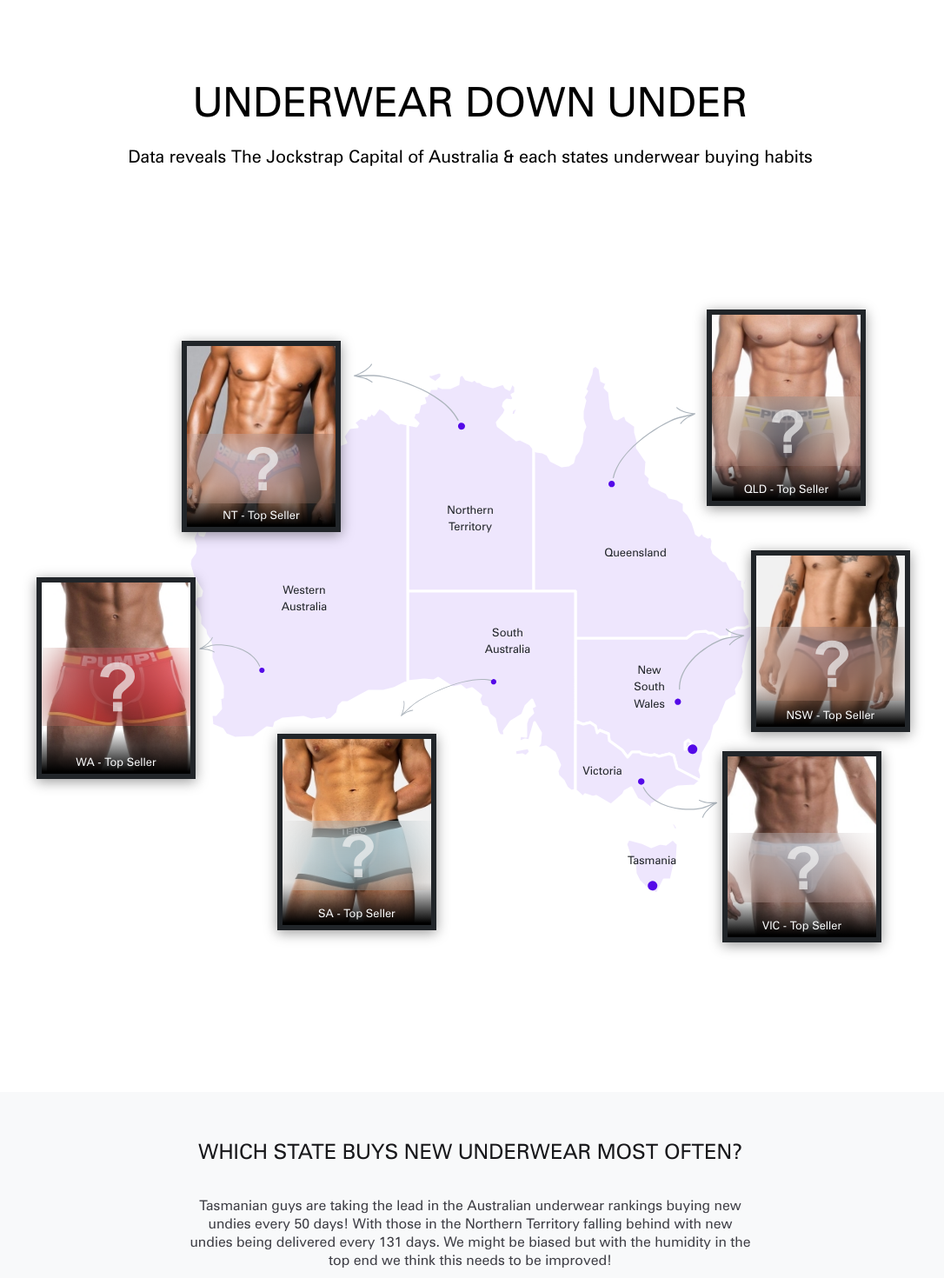
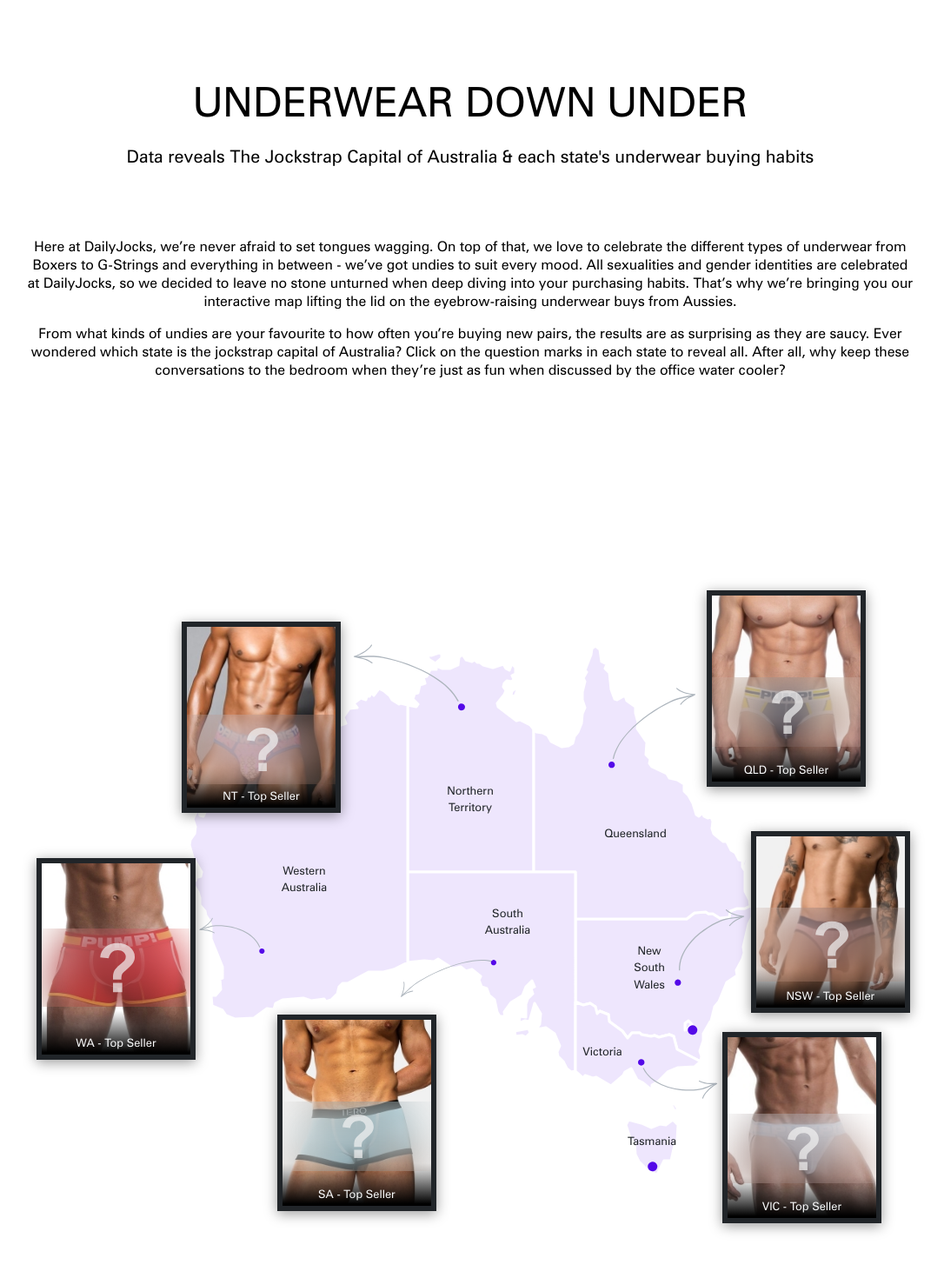
Before and after one commit to darwin403/dailyjocks.com.au-widget, a React (Create React App) app: page / in a window 1280 px wide. Shown: the top 1470 px of the page at 87% size, without its empty margins (99-1185 px from the left). Built offline with nearby package versions, Linux system fonts and the light colour scheme.

Commit message:
Adds: More content

```diff
--- a/src/App.css
+++ b/src/App.css
@@ -18,10 +18,9 @@
 
 html,
 body {
-  font-family: "Zurich", sans-serif;
-  /* font-family: -apple-system, BlinkMacSystemFont, Segoe UI, Roboto, Ubuntu,
-    Helvetica Neue, sans-serif, Apple Color Emoji, Segoe UI Emoji,
-    Segoe UI Symbol; */
+  font-family: "Zurich", -apple-system, BlinkMacSystemFont, Segoe UI, Roboto,
+    Ubuntu, Helvetica Neue, sans-serif, Apple Color Emoji, Segoe UI Emoji,
+    Segoe UI Symbol;
   margin: 0;
   padding: 0;
 }
--- a/src/components/Bonus.module.scss
+++ b/src/components/Bonus.module.scss
@@ -4,8 +4,12 @@
   font-size: 32px;
   text-transform: uppercase;
   font-weight: normal;
-  margin: 0;
+  margin-top: 0;
   text-align: center;
+}
+
+.description {
+  margin: 0 2em;
 }
 
 /********
--- a/src/components/Bonus.tsx
+++ b/src/components/Bonus.tsx
@@ -5,13 +5,13 @@
   {
     title: "69 Days",
     iconSrc: "/images/recycle-icon.svg",
-    description: "Australian guys who wear Briefs buy new undies most often.",
+    description: "Australians' who wear Briefs buy new undies most often.",
   },
   {
     title: "292 Days",
     iconSrc: "/images/calendar-icon.svg",
     description:
-      "Guys who wear trunks & live in the ACT purchase new undies the least, with new jocks being delivered every 292 days.",
+      "Australians' who wear trunks & live in the ACT purchase new undies the least, with new jocks being delivered every 292 days.",
   },
   {
     title: "3rd Order",
@@ -36,7 +36,7 @@
     <div className={styles.card}>
       <div className={styles.wrapper}>
         <div className={styles.icon}>
-          <img src={iconSrc} />
+          <img src={iconSrc} alt="Icon" />
         </div>
         <div className={styles.content}>
           <h3 className={styles.title}>{title}</h3>
@@ -55,6 +55,12 @@
         <div className={styles.row}>
           <div className={styles.column}>
             <h1 className={styles.header}>Bonus Underwear Facts</h1>
+            <div className={styles.description}>
+              Keen for more info you never knew you needed on Aussies’
+              underwear? Keep reading to get the nitty-gritty on all of our
+              dirty little secrets. They’re almost too cheeky (pun intended) to
+              be true.
+            </div>
           </div>
         </div>
       </div>
@@ -103,7 +109,7 @@
               />
               <img
                 src="/images/underwear.webp"
-                alt="Underwear Image"
+                alt="Underwear Model"
                 className={styles.underwear}
               />
               <img
--- a/src/components/Chart.tsx
+++ b/src/components/Chart.tsx
@@ -12,11 +12,11 @@
               Which state buys new underwear most often?
             </h1>
             <p className={styles.description}>
-              Tasmanian guys are taking the lead in the Australian underwear
-              rankings buying new undies every 50 days! With those in the
+              Tasmanian's are taking the lead in the Australian underwear
+              rankings, buying new undies every 50 days! Meanwhile, those in the
               Northern Territory falling behind with new undies being delivered
-              every 131 days. We might be biased but with the humidity in the
-              top end we think this needs to be improved!
+              every 131 days. We might be biased, but with the humidity in the
+              top end, we think this needs to be improved!
             </p>
             <PieChart data={stateData} />
           </div>
--- a/src/components/Map.module.scss
+++ b/src/components/Map.module.scss
@@ -16,5 +16,15 @@
   margin: 0;
   font-weight: normal;
   font-size: 20px;
-  font-family: "Zurich", sans-serif;
 }
+
+.description {
+  margin: 5em 2em;
+  max-width: 1024px;
+  text-align: center;
+
+  @media screen and (min-width: $lgScreen-minWidth) {
+    margin-left: 5em;
+    margin-right: 5em;
+  }
+}
--- a/src/components/Map.scss
+++ b/src/components/Map.scss
@@ -2,7 +2,9 @@
 
 .leaflet-container {
   background-color: inherit;
-  font-family: "Zurich", "Helvetica Neue", Arial, Helvetica, sans-serif;
+  font-family: "Zurich", -apple-system, BlinkMacSystemFont, Segoe UI, Roboto,
+    Ubuntu, Helvetica Neue, sans-serif, Apple Color Emoji, Segoe UI Emoji,
+    Segoe UI Symbol;
 }
 
 .leaflet-interactive {
--- a/src/components/Map.tsx
+++ b/src/components/Map.tsx
@@ -43,10 +43,31 @@
             <header className={styles.header}>
               <h1 className={styles.title}>Underwear Down Under</h1>
               <h2 className={styles.subTitle}>
-                Data reveals The Jockstrap Capital of Australia & each states
+                Data reveals The Jockstrap Capital of Australia & each state's
                 underwear buying habits
               </h2>
             </header>
+
+            <div className={styles.description}>
+              <p>
+                Here at DailyJocks, we’re never afraid to set tongues wagging.
+                On top of that, we love to celebrate the different types of
+                underwear from Boxers to G-Strings and everything in between -
+                we’ve got undies to suit every mood. All sexualities and gender
+                identities are celebrated at DailyJocks, so we decided to leave
+                no stone unturned when deep diving into your purchasing habits.
+                That’s why we’re bringing you our interactive map lifting the
+                lid on the eyebrow-raising underwear buys from Aussies.
+              </p>
+              <p>
+                From what kinds of undies are your favourite to how often you’re
+                buying new pairs, the results are as surprising as they are
+                saucy. Ever wondered which state is the jockstrap capital of
+                Australia? Click on the question marks in each state to reveal
+                all. After all, why keep these conversations to the bedroom when
+                they’re just as fun when discussed by the office water cooler?
+              </p>
+            </div>
           </div>
         </div>
       </div>
```
